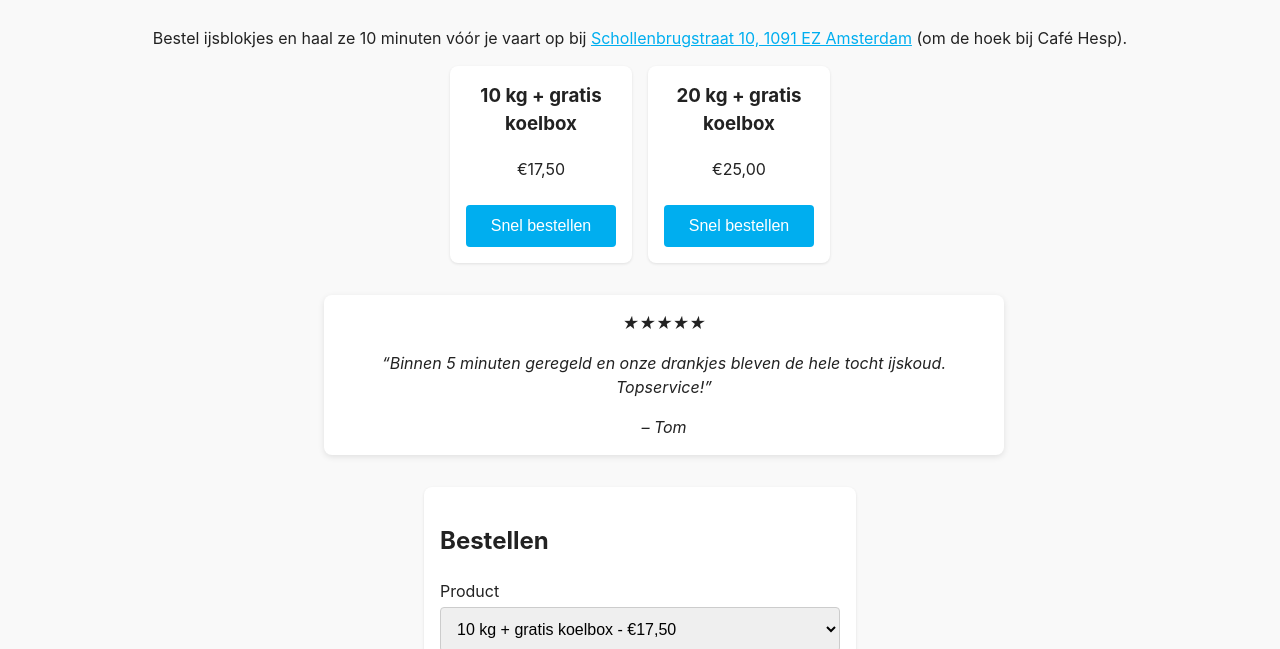
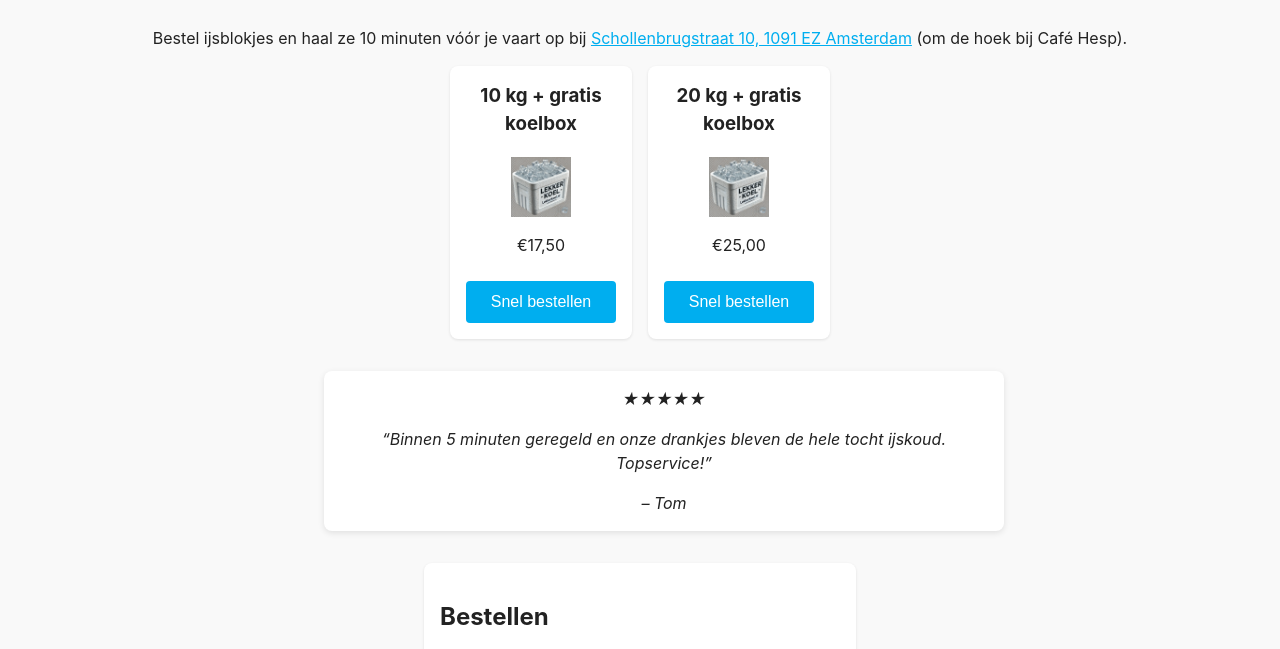
Before and after one commit to matthijshart/BOOTIJS, a website: page index.html in a window 1280 px wide. Shown: the part 134-783 px from the top of the page. Drawn offline with Linux system fonts and the light colour scheme.

Commit message:
Add cooler images to weight cards

```diff
--- a/index.html
+++ b/index.html
@@ -37,6 +37,7 @@
   .card{background:#fff;padding:1rem;border-radius:8px;box-shadow:0 1px 3px rgba(0,0,0,.1);width:150px}
   .card h3{margin-top:0}
   .card button{margin-top:.5rem}
+  .coolbox-img{display:block;margin:.5rem auto;width:60px;height:auto}
   .form-card{background:#fff;padding:1rem;border-radius:8px;box-shadow:0 1px 3px rgba(0,0,0,.1);max-width:400px;margin:0 auto}
   label{display:block;margin-top:.5rem}
   input,select,textarea{width:100%;padding:0.75rem;margin-top:.25rem;border:1px solid #ccc;border-radius:4px;font-size:1rem}
@@ -101,11 +102,13 @@
     <div class="cards">
       <div class="card">
         <h3>10 kg + gratis koelbox</h3>
+        <img src="5a17dcfc-b594-4a64-8c1e-c7aa3428856b.webp" alt="Koelbox" class="coolbox-img">
         <p>€17,50</p>
         <button type="button" class="quick" data-kg="10">Snel bestellen</button>
       </div>
       <div class="card">
         <h3>20 kg + gratis koelbox</h3>
+        <img src="5a17dcfc-b594-4a64-8c1e-c7aa3428856b.webp" alt="Koelbox" class="coolbox-img">
         <p>€25,00</p>
         <button type="button" class="quick" data-kg="20">Snel bestellen</button>
       </div>
```
